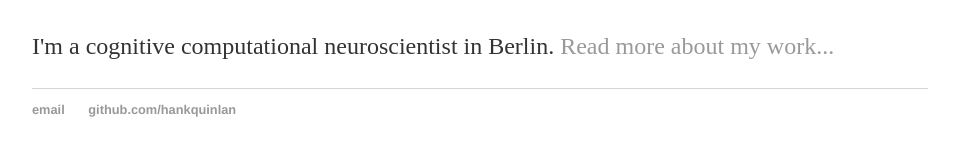
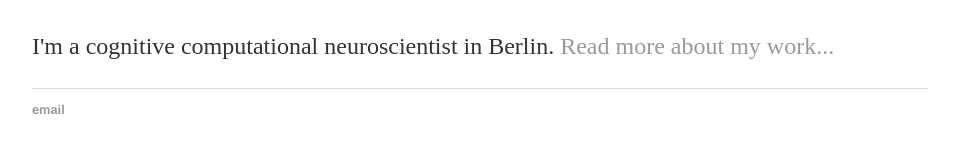
Before and after one commit to RongRG/shipggr.github.io, a Jekyll site: the page built from index.html, in a window 1280 px wide. Shown: the part 167-323 px from the top of the page, without its empty margins (160-1119 px from the left). Built offline with Jekyll 4.4.1, drawn with Linux system fonts in a browser that asks for light colours.

Commit message:
Update default.html

```diff
--- a/_layouts/default.html
+++ b/_layouts/default.html
@@ -21,8 +21,7 @@
 			</div><!-- /.container -->
 			<footer>
 	    		<ul>
-	        		<li><a href="mailto:hankquinlanhub@gmail.com">email</a></li>
-	        		<li><a href="https://github.com/hankquinlan">github.com/hankquinlan</a></li>
+	        		<li><a href="mailto:rong.guo@tu-berlin.de">email</a></li>
 				</ul>
 			</footer>
 		</body>
```
